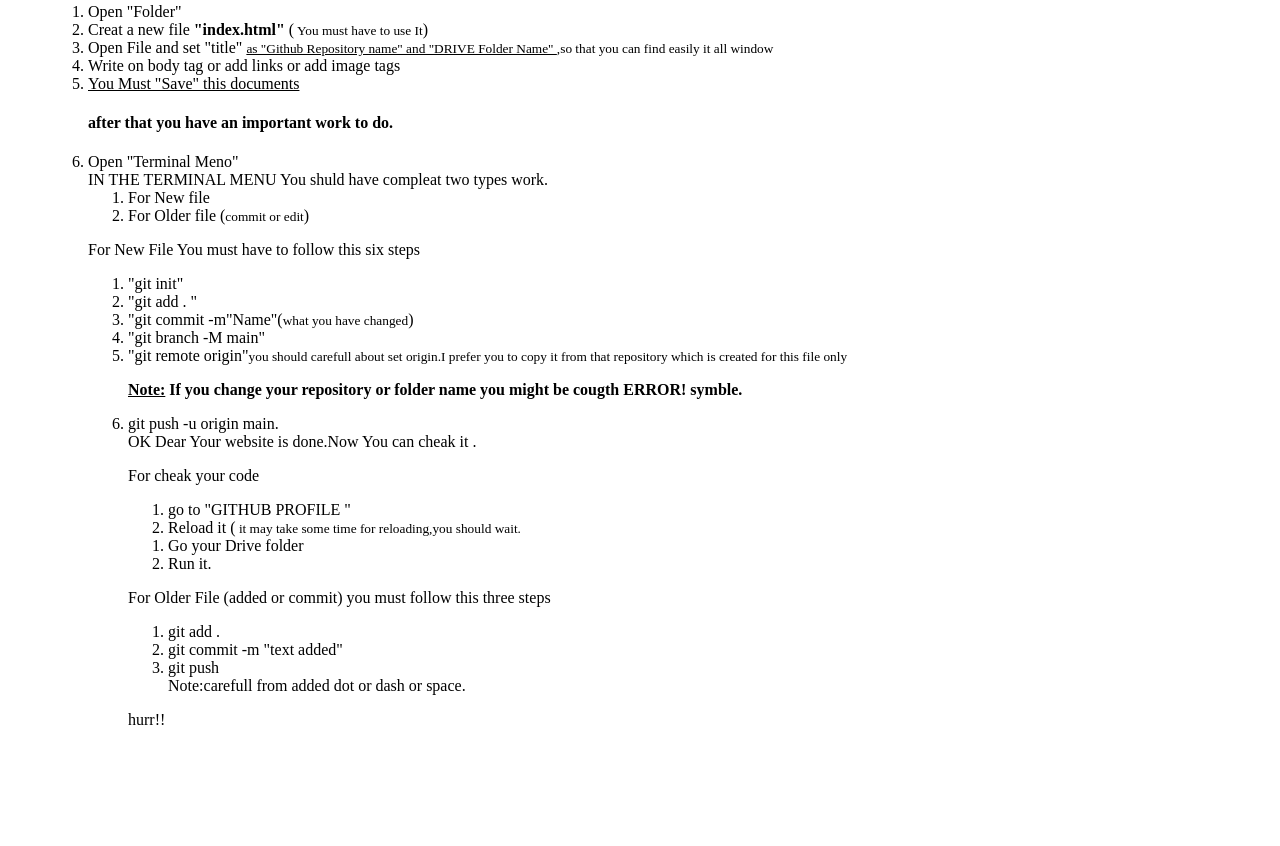
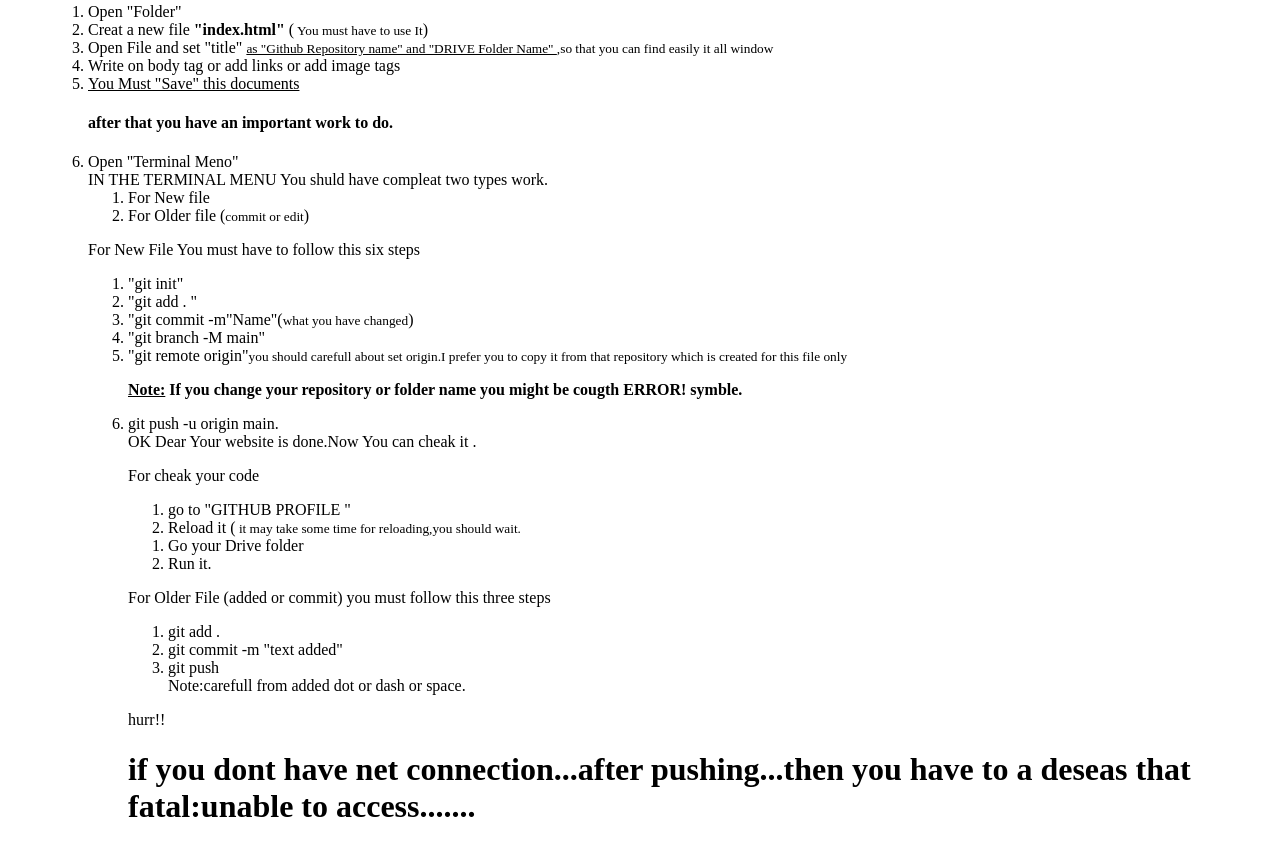
Before and after one commit to siamur-rahman/following-steps, a plain HTML site: page index.html in a window 1280 px wide. Shown: the part 445-1291 px from the top of the page. Before the commit the page ends 1190 px from the top, so only its background shows below. Drawn offline with Linux system fonts and the light colour scheme.

Commit message:
fatal problem

```diff
--- a/index.html
+++ b/index.html
@@ -76,6 +76,8 @@
            </ol>
        </p>
        hurr!!
+
+       <h1>if you dont have net connection...after pushing...then you have to a deseas that <b>fatal:unable to access.......</b></h1>
                             </ol>
         </ol>
 
```
